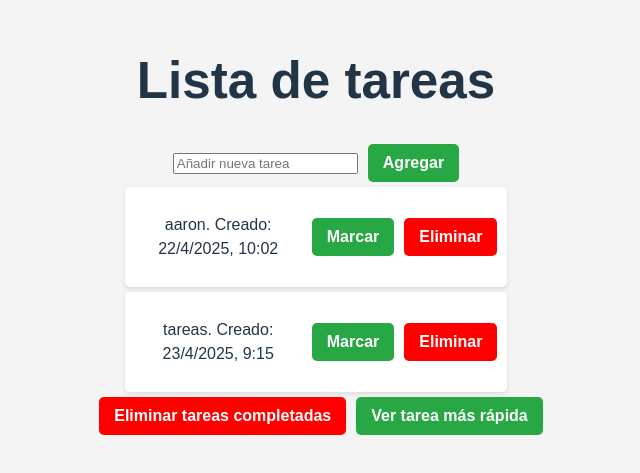
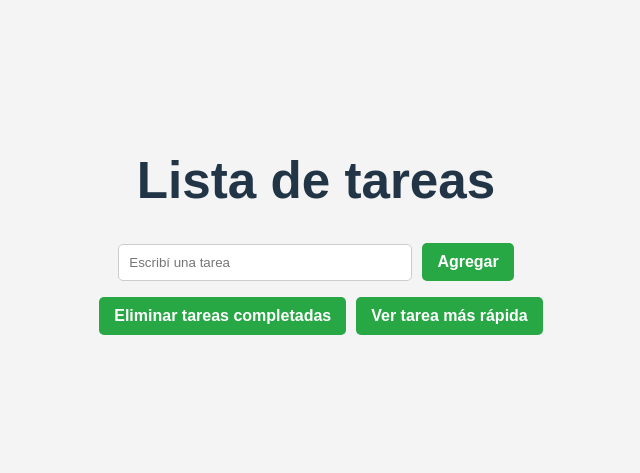
Before and after one commit to aaronsele/hola2, a React (Vite) app in the folder todolist2_Mendez_Selener/: page / in a window 1280 px wide. Shown: the part 193-666 px from the top of the page, without its empty margins (324-964 px from the left). Built offline with nearby package versions, Linux system fonts and the light colour scheme.

Commit message:
Falta tan poco

```diff
--- a/todolist2_Mendez_Selener/src/App.jsx
+++ b/todolist2_Mendez_Selener/src/App.jsx
@@ -1,31 +1,73 @@
-import React from "react";
-import './App.css'
+import React, { useState, useEffect } from "react";
+import './App.css';
 import Form from "./componentes/form";
 import Lista from "./componentes/lista";
 import Boton from "./componentes/boton";
 
 function App() {
+  const [tareas, setTareas] = useState([]);
 
+  useEffect(() => {
+    const tareasGuardadas = localStorage.getItem("tareas");
+    if (tareasGuardadas) {
+      setTareas(JSON.parse(tareasGuardadas));
+    }
+  }, []);
 
-  return (<>
-<h1>Lista de tareas</h1>
+  useEffect(() => {
+    localStorage.setItem("tareas", JSON.stringify(tareas));
+  }, [tareas]);
 
-<Form/>
+  const agregarTarea = (texto) => {
+    const nuevaTarea = {
+      id: Date.now(),
+      texto: texto,
+      completada: false,
+      tiempo: Math.floor(Math.random() * 100) + 1 // tiempo
+    };
+    setTareas([...tareas, nuevaTarea]);
+  };
 
-<Lista/>
+  const eliminarTarea = (id) => {
+    setTareas(tareas.filter(tarea => tarea.id !== id));
+  };
 
-<Boton
-texto="Eliminar tareas completadas"
-identificador="eliminarCompletadas"
-/>
+  const marcarTarea = (id) => {
+    setTareas(tareas.map(tarea =>
+      tarea.id === id ? { ...tarea, completada: !tarea.completada } : tarea
+    ));
+  };
 
-<Boton
-texto="Ver tarea más rápida"
-identificador="tareaMasRapida"
-/>
+  const eliminarCompletadas = () => {
+    setTareas(tareas.filter(t => !t.completada));
+  };
 
-  </>
-  )
+  const tareaMasRapida = () => {
+    const tareasCompletadas = tareas.filter(tarea => tarea.completada);
+
+    if (tareasCompletadas.length === 0) {
+      alert("No hay tareas completadas todavía.");
+      return;
+    }
+
+    const tareaConMenorTiempo = tareasCompletadas.reduce((tareaMasRapidaHastaAhora, tareaActual) => {
+      return tareaActual.tiempo < tareaMasRapidaHastaAhora.tiempo
+        ? tareaActual
+        : tareaMasRapidaHastaAhora;
+    });
+
+    alert(`La tarea completada más rápida es: "${tareaConMenorTiempo.texto}" con ${tareaConMenorTiempo.tiempo} minutos`);
+  };
+
+  return (
+    <>
+      <h1>Lista de tareas</h1>
+      <Form agregarTarea={agregarTarea} />
+      <Lista tareas={tareas} eliminarTarea={eliminarTarea} marcarTarea={marcarTarea} />
+      <Boton texto="Eliminar tareas completadas" onClick={eliminarCompletadas} />
+      <Boton texto="Ver tarea más rápida" onClick={tareaMasRapida} />
+    </>
+  );
 }
 
-export default App
+export default App;
--- a/todolist2_Mendez_Selener/src/componentes/Boton.jsx
+++ b/todolist2_Mendez_Selener/src/componentes/Boton.jsx
@@ -1,14 +1,12 @@
 import React from "react";
-import './Boton.css'
+import "./Boton.css";
 
-function Boton({texto, identificador}){
-
-    return(<>
-    <button className={identificador}>
-        {texto}
+function Boton({ texto, tipo = "agregar", onClick }) {
+  return (
+    <button className={tipo} onClick={onClick}>
+      {texto}
     </button>
-    </>
-    )
+  );
 }
 
-export default Boton
+export default Boton;
--- a/todolist2_Mendez_Selener/src/componentes/Form.jsx
+++ b/todolist2_Mendez_Selener/src/componentes/Form.jsx
@@ -1,17 +1,29 @@
-import React from "react";
-import './Form.css'
-import Boton from "./boton";
+import React, { useState } from "react";
+import "./Form.css";
 
-function Form(){
-return(<>
-<input type="text" id="inpuTarea" placeholder="Añadir nueva tarea"></input>
-<Boton
-texto="Agregar"
-identificador="agregar"
-/>
-</>
-)
+function Form({ agregarTarea }) {
+  const [input, setInput] = useState("");
 
+  const manejarSubmit = (e) => {
+    e.preventDefault();
+    if (input.trim() !== "") {
+      agregarTarea(input);
+      setInput("");
+    }
+  };
+
+  return (
+    <form className="formulario" onSubmit={manejarSubmit}>
+      <input
+        className="input"
+        type="text"
+        placeholder="Escribí una tarea"
+        value={input}
+        onChange={(e) => setInput(e.target.value)}
+      />
+      <button className="agregar" type="submit">Agregar</button>
+    </form>
+  );
 }
 
-export default Form
+export default Form;
--- a/todolist2_Mendez_Selener/src/componentes/Item.jsx
+++ b/todolist2_Mendez_Selener/src/componentes/Item.jsx
@@ -1,29 +1,18 @@
 import React from "react";
-import './Item.css'
-import Boton from "./boton";
+import "./Item.css";
 
-
-function Item({nombre, fecha, hora}){
-return(<>
-<div className="todo">
-
-<p> {nombre}. Creado: {fecha}, {hora}</p>
-
-<Boton
-texto="Marcar"
-identificador="marcador"
-/>
-
-<Boton
-texto="Eliminar"
-identificador="eliminar"
-/>
-
-</div>
-
-</>
-)
-
+function Item({ tarea, eliminarTarea, marcarTarea }) {
+  return (
+    <li className="todo">
+      <span style={{ textDecoration: tarea.completada ? "line-through" : "none" }}>
+        {tarea.texto}
+      </span>
+      <div>
+        <button className="marcador" onClick={() => marcarTarea(tarea.id)}>COMPLETADA</button>
+        <button className="eliminar" onClick={() => eliminarTarea(tarea.id)}>ELIMINAR</button>
+      </div>
+    </li>
+  );
 }
 
-export default Item
+export default Item;
--- a/todolist2_Mendez_Selener/src/componentes/Lista.jsx
+++ b/todolist2_Mendez_Selener/src/componentes/Lista.jsx
@@ -1,23 +1,20 @@
 import React from "react";
-import Boton from './boton'
-import Item from './item.jsx'
-import './Lista.css'
+import Item from "./item";
+import "./Lista.css";
 
-function Lista(){
-return(<>
-<Item
-nombre="aaron"
-fecha="22/4/2025"
-hora="10:02"
-/>
-
-<Item
-nombre ="tareas"
-fecha="23/4/2025"
-hora="9:15"/>
-
-</>
-)
+function Lista({ tareas, eliminarTarea, marcarTarea }) {
+  return (
+    <ul className="lista">
+      {tareas.map((tarea) => (
+        <Item
+          key={tarea.id}
+          tarea={tarea}
+          eliminarTarea={eliminarTarea}
+          marcarTarea={marcarTarea}
+        />
+      ))}
+    </ul>
+  );
 }
 
-export default Lista
+export default Lista;
```
Also changed, not shown: 1 other file (tests, documents, lock files or other folders).
